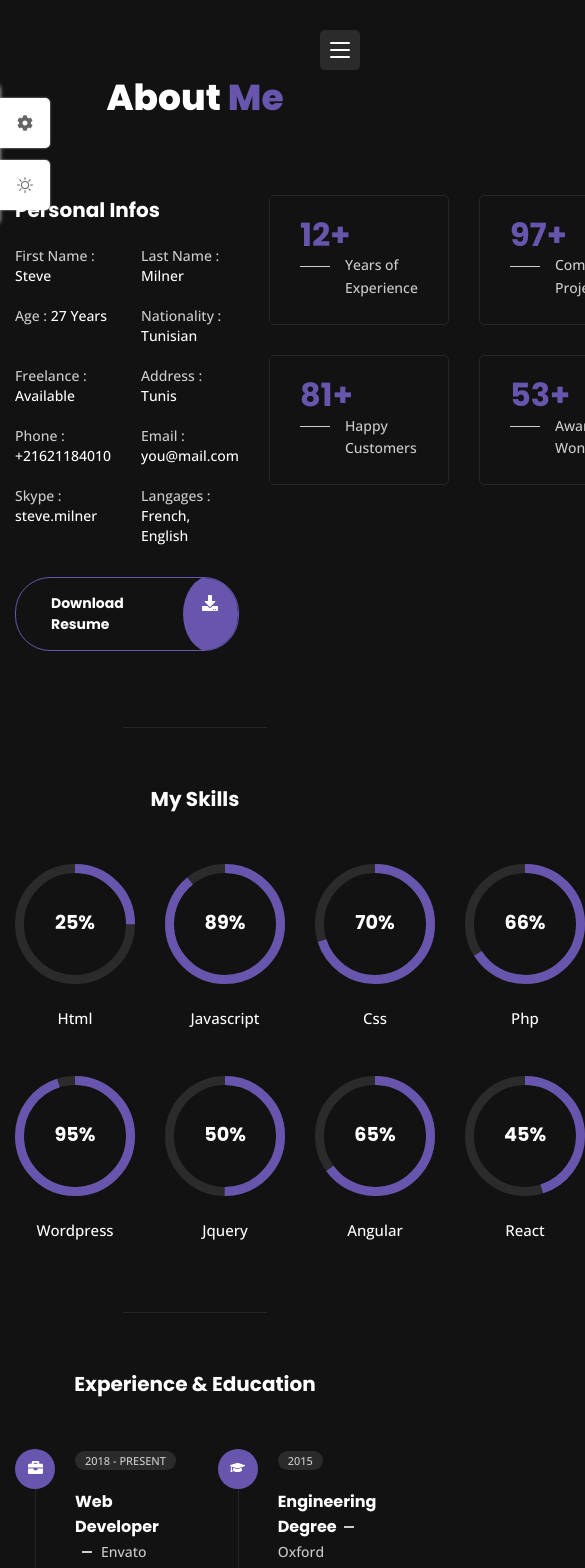
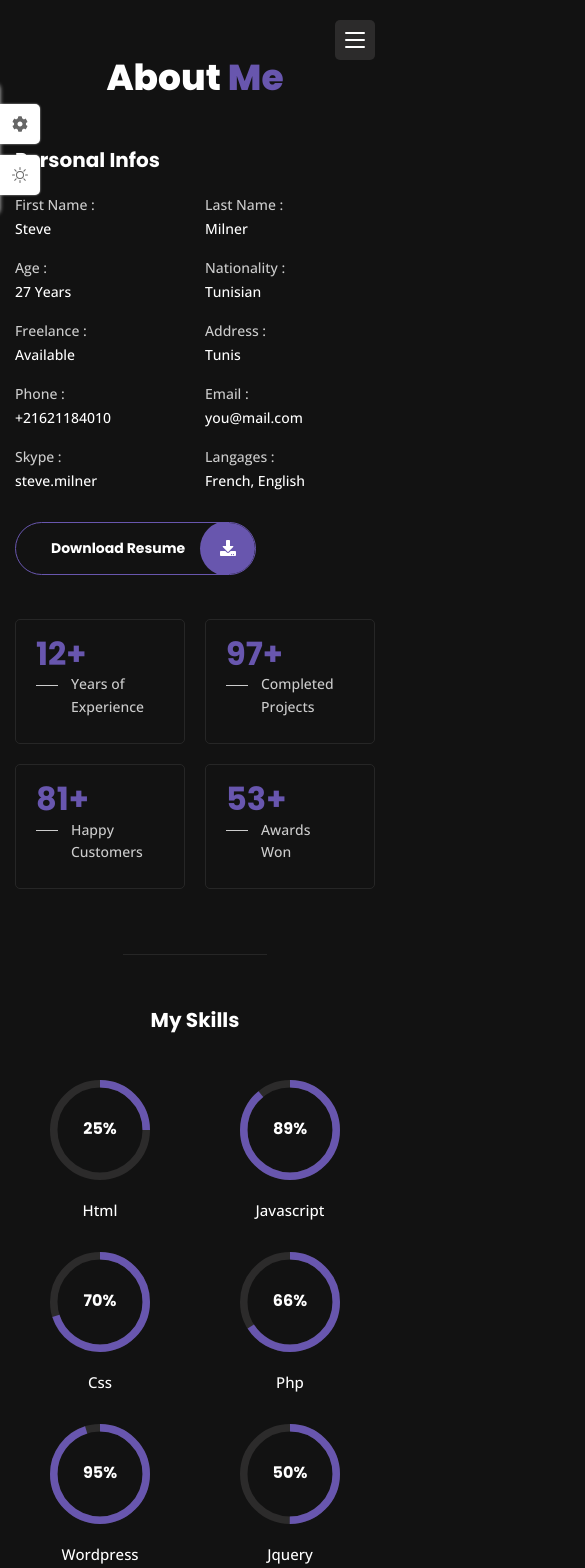
Before and after one commit to GautamVmuni/Personal-Portfolio, a React (Vite) app: page /about in a window 390 px wide. Shown: the top 1568 px of the page, 585 px wide, since content can reach past the window. Built offline with nearby package versions, Linux system fonts and the light colour scheme.

Commit message:
added Responsiveness

```diff
--- a/src/index.css
+++ b/src/index.css
@@ -0,0 +1,283 @@
+@media screen and (max-width: 1400px) {
+    .container {
+        max-width: calc(100% - 180px);
+    }
+}
+
+@media screen and (max-width: 1200px) {
+    .grid {
+        gap: 20px;
+    }
+
+    .home_data {
+        padding-right: 40px;
+    }
+
+    .home_title {
+        font-size: var(--big-font-size);
+    }
+
+    .home_description {
+        font-size: var(--small-font-size);
+    }
+
+    .stats_title {
+        padding-left: 35px;
+    }
+
+    .stats_title::before{
+        width: 22px;
+    }
+
+    .skills_container {
+        row-gap: 32px;
+    }
+
+    .progress_circle {
+        width: 100px;
+        height: 100px;
+    }
+
+    .skills_title {
+        margin-top: 20px;
+    }
+
+    .resume_icon {
+        width: 36px;
+        height: 36px;
+        line-height: 38px;
+    }
+
+    .resume_item {
+        padding-left: 55px;
+    }
+
+    .portfolio_model-content {
+        max-width: 600px;
+    }
+
+    .close_model {
+        width: 40px;
+        height: 40px;
+    }
+
+    .form_input-group {
+        grid-template-columns: repeat(2, 1fr);
+        column-gap: 24px;
+    }
+
+    .form_input-group .form_input-div:last-child {
+        grid-column: 1/-1;
+    }
+
+    .form_input-div {
+        margin-bottom: 24px;
+    }
+}
+
+@media screen and (max-width: 1024px) {
+    .container{
+        max-width: 720px;
+    }
+
+    .home {
+        padding: 20px;
+        grid-template-columns: 5fr 7fr;
+    }
+
+    .home_data {
+        padding-right: 0;
+    }
+
+    .section {
+        padding-block: 50px;
+    }
+
+    .section_title {
+        margin-bottom: 40px;
+    }
+
+    .about_container,
+    .resumme_container,
+    .contact_container {
+        grid-template-columns: 1fr;
+    }
+
+    .about_container {
+        row-gap: 40px;
+    }
+
+    .subtitle_center {
+        margin-bottom: 45px;
+    }
+
+    .skills_container {
+        grid-template-columns: repeat(3, 1fr);
+    }
+
+    .resumme_container {
+        row-gap: 45px;
+    }
+
+    .resume_item:not(:last-child) {
+        margin-bottom: 45px;
+    }
+
+    .separator {
+        margin: 65px auto 50px;
+    }
+
+    .portfolio_container {
+        grid-template-columns: repeat(2, 1fr);
+    }
+
+    .contact_container {
+        row-gap: 48px;
+    }
+}
+
+@media screen and (max-width: 768px) {
+    .home {
+        grid-template-columns: 1fr;
+        justify-items: center;
+        row-gap: 10px;
+    }
+
+    .color_block {
+        display: none;
+    }
+
+    .home_img {
+        width: 270px;
+        height: 270px;
+        border-radius: 50%;
+        margin-top: auto;
+    }
+
+    .home_content {
+        max-width: 500px;
+        text-align: center;
+        margin-bottom: auto;
+    }
+
+    .home_title {
+        padding-left: 0;
+    }
+
+    .home_title::before {
+        all: unset;
+    }
+
+    .home_title span {
+        display: block;
+    }
+
+    .container {
+        max-width: 540px;
+    }
+
+    .portfolio_model-content {
+        padding: 25px 20px;
+    }
+
+    .close_model {
+        top: -9%;
+        right: 0;
+    }
+}
+
+@media screen and (max-width: 576px) {
+    .nav_toggle {
+        top: 20px;
+        right: 15px;
+    }
+
+    .nav_link {
+        column-gap: 20px;
+    }
+
+    .nav_icon,
+    .nav_name {
+        font-size: var(--h3-font-size);
+    }
+
+    .skills_container {
+        grid-template-columns: repeat(2,  1fr);
+    }
+
+    .portfolio_container {
+        grid-template-columns: 1fr;
+    }
+
+    .model_list {
+        grid-template-columns: 1fr;
+    }
+
+    .model_img {
+        height: 300px;
+    }
+
+    .form_input-group {
+        grid-template-columns: 1fr;
+    }
+
+    .theme_img {
+        width: 25px;
+    }
+
+    .style_switcher-toggler,
+    .theme_toggler {
+        width: 40px;
+        height: 40px;
+    }
+
+    .style_switcher-toggler {
+        top: 15%;
+    }
+
+    .theme_toggler {
+        bottom: 15%;
+    }
+
+    .style_switcher-close {
+        top: 5%;
+    }
+}
+
+@media screen and (max-width: 450px) {
+    .home_img {
+        display: none;
+    }
+
+    .home_content {
+        margin-block: auto;
+        text-align: left;
+    }
+
+    .home_title {
+        font-size: var(--h1-font-size);
+    }
+
+    .home_description {
+        text-align: justify;
+    }
+
+    .info_title {
+        display: block;
+        margin-bottom: 4px;
+    }
+
+    .stats_box {
+        padding: 15px 15px 25px 20px;
+    }
+}
+
+@media screen and (max-width: 350px) {
+    .home_title span {
+        display: inline;
+    }
+
+    .stats {
+        grid-template-columns: 1fr;
+    }
+}
```
